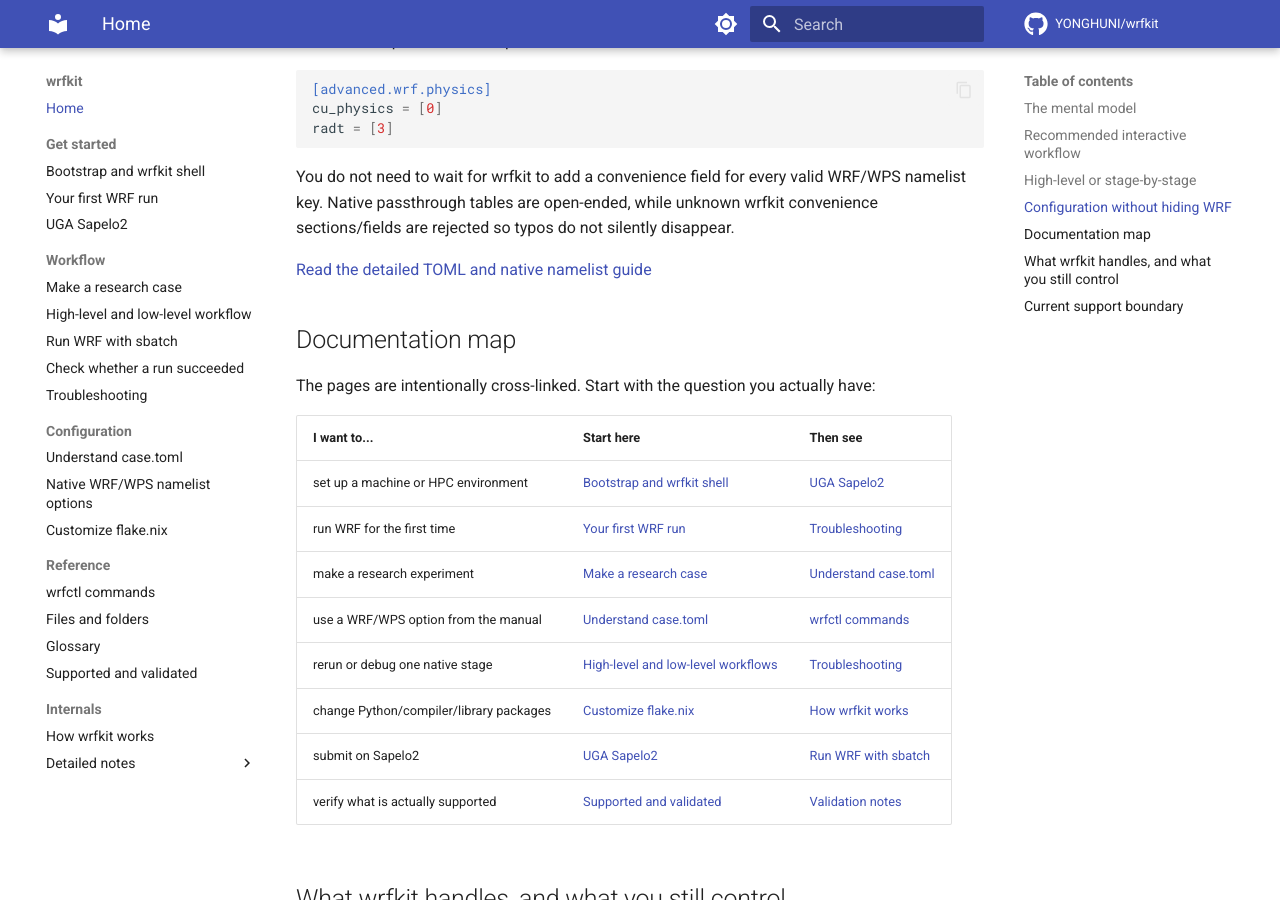
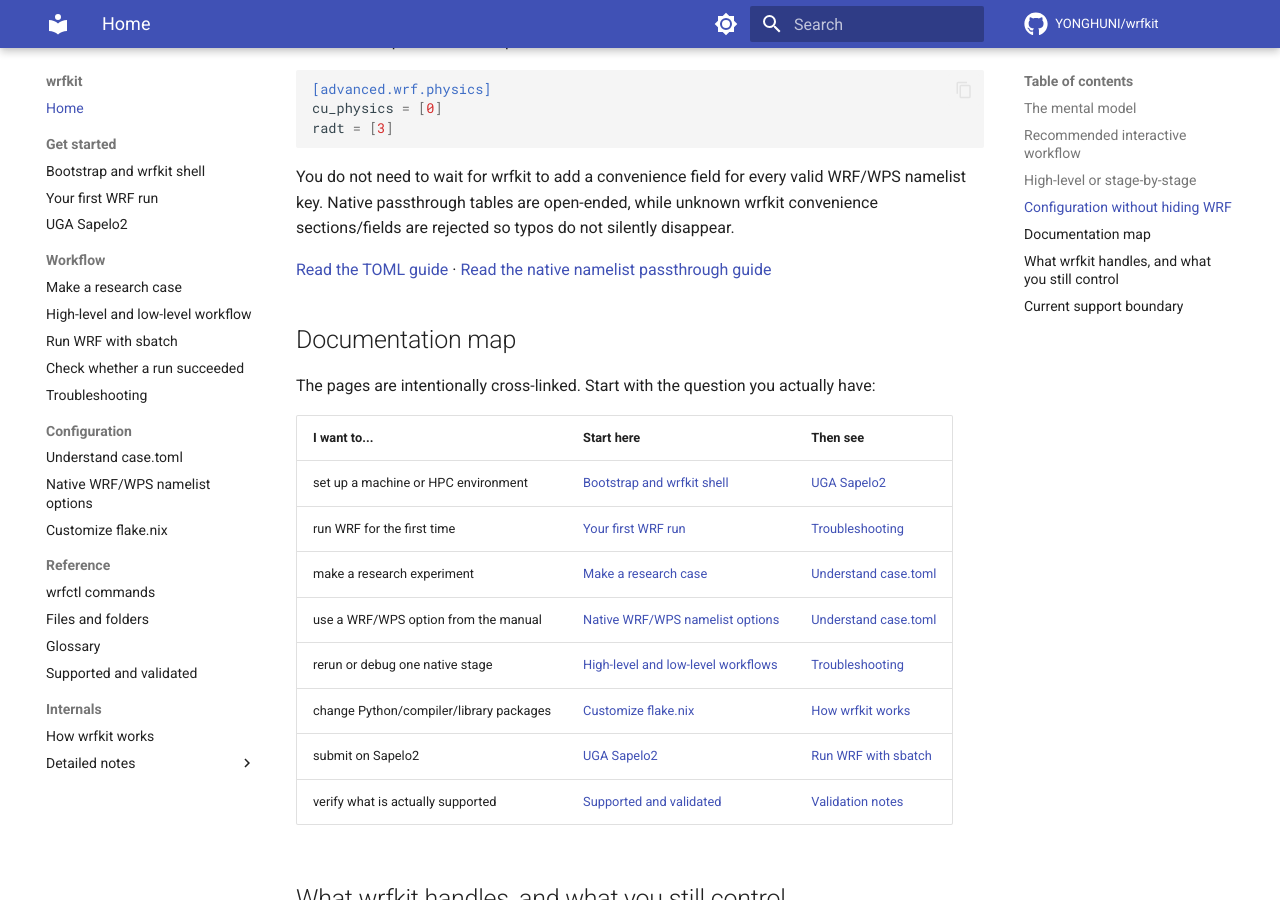
Before and after one commit to YONGHUNI/wrfkit, an MkDocs documentation site: the page built from docs/index.md, in a window 1280 px wide and 900 px high, scrolled down 2386 px. Built offline with MkDocs 1.6.1 and Material for MkDocs 9.7.7, drawn with Linux system fonts in a browser that asks for light colours; comment, search, counter and statistics services are not loaded.

Commit message:
Link home directly to native namelist guide

```diff
--- a/docs/index.md
+++ b/docs/index.md
@@ -132,7 +132,8 @@ WRF/WPS namelist key. Native passthrough tables are open-ended, while unknown
 wrfkit convenience sections/fields are rejected so typos do not silently
 disappear.
 
-[Read the detailed TOML and native namelist guide](reference/case-toml.md)
+[Read the TOML guide](reference/case-toml.md) ·
+[Read the native namelist passthrough guide](reference/native-namelists.md)
 
 ## Documentation map
 
@@ -144,7 +145,7 @@ have:
 | set up a machine or HPC environment | [Bootstrap and wrfkit shell](tutorials/bootstrap-and-shell.md) | [UGA Sapelo2](single-node-guide.md) |
 | run WRF for the first time | [Your first WRF run](tutorials/first-run.md) | [Troubleshooting](troubleshooting.md) |
 | make a research experiment | [Make a research case](how-to/research-case.md) | [Understand case.toml](reference/case-toml.md) |
-| use a WRF/WPS option from the manual | [Understand case.toml](reference/case-toml.md) | [wrfctl commands](reference/commands.md) |
+| use a WRF/WPS option from the manual | [Native WRF/WPS namelist options](reference/native-namelists.md) | [Understand case.toml](reference/case-toml.md) |
 | rerun or debug one native stage | [High-level and low-level workflows](how-to/low-level-workflow.md) | [Troubleshooting](troubleshooting.md) |
 | change Python/compiler/library packages | [Customize flake.nix](how-to/customize-flake.md) | [How wrfkit works](explanation/how-it-works.md) |
 | submit on Sapelo2 | [UGA Sapelo2](single-node-guide.md) | [Run WRF with sbatch](how-to/sapelo2-batch.md) |
```
